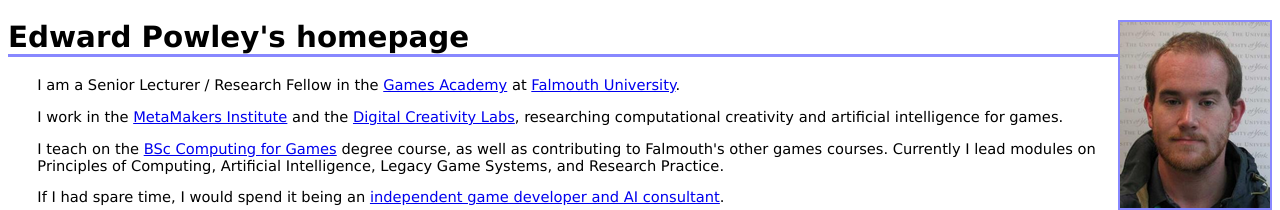
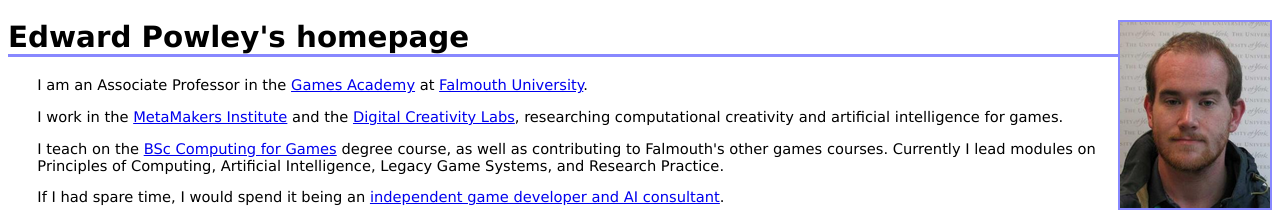
Before and after one commit to edpowley/academic-homepage, a plain HTML site: page index.html in a window 1280 px wide. Shown: the top 210 px of the page. Drawn offline with Linux system fonts and the light colour scheme; no server answers.

Commit message:
Cropped icons

```diff
--- a/index.html
+++ b/index.html
@@ -16,7 +16,7 @@
 <body>
 	<img id="photo" src="ed.png" alt="o_O" />
 	<h1>Edward Powley's homepage</h1>
-	<p>I am a Senior Lecturer / Research Fellow in the <a href="https://www.falmouth.ac.uk/games-academy">Games Academy</a> at <a href="http://www.falmouth.ac.uk">Falmouth University</a>.</p>
+	<p>I am an Associate Professor in the <a href="https://www.falmouth.ac.uk/games-academy">Games Academy</a> at <a href="http://www.falmouth.ac.uk">Falmouth University</a>.</p>
 	<p>I work in the <a href="http://metamakersinstitute.com">MetaMakers Institute</a> and the
 		<a href="http://www.digitalcreativity.ac.uk/">Digital Creativity Labs</a>, researching computational creativity and artificial intelligence for games.</p>
 	<p>I teach on the <a href="http://www.falmouth.ac.uk/computing-for-games">BSc Computing for Games</a> degree course,
```
Also changed, not shown: category_icons/Cellular_Automata.png, category_icons/Computational_Creativity.png, category_icons/Immersive.png, category_icons/MCTS.png, category_icons/Pedagogy.png.
